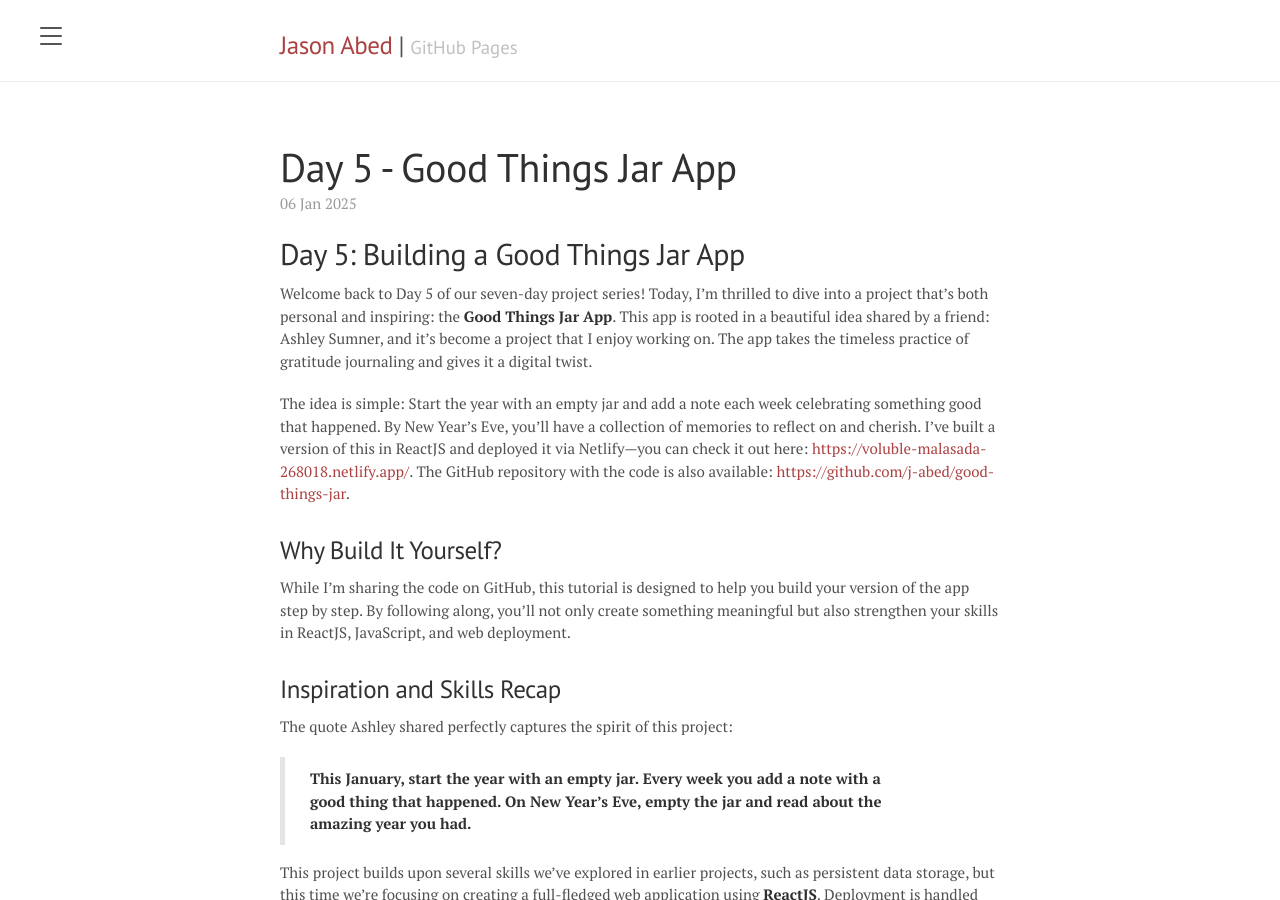
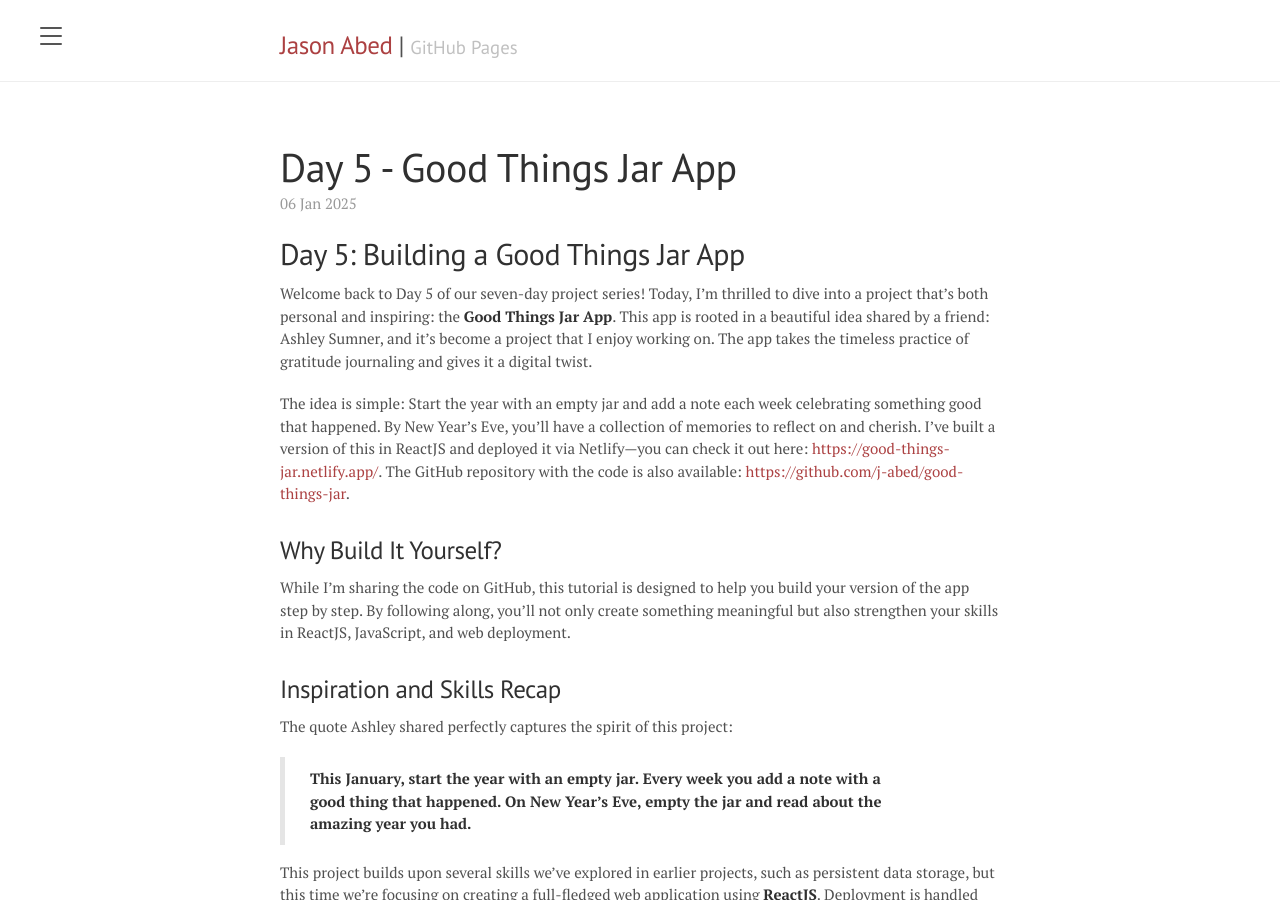
Before and after one commit to j-abed/j-abed.github.io, a Jekyll site: the page built from _posts/2025-01-06-Day 5 Good Things Jar.md, in a window 1280 px wide and 900 px high. Built offline with Jekyll 4.4.1, drawn with Linux system fonts in a browser that asks for light colours; comment, search, counter and statistics services are not loaded; some of the changed lines change nothing that is shown.

Commit message:
updated URL

```diff
--- a/_posts/2025-01-06-Day 5 Good Things Jar.md
+++ b/_posts/2025-01-06-Day 5 Good Things Jar.md
@@ -11,7 +11,7 @@ permalink: /day-5/
 
 Welcome back to Day 5 of our seven-day project series! Today, I’m thrilled to dive into a project that’s both personal and inspiring: the **Good Things Jar App**. This app is rooted in a beautiful idea shared by a friend: Ashley Sumner, and it’s become a project that I enjoy working on. The app takes the timeless practice of gratitude journaling and gives it a digital twist.
 
-The idea is simple: Start the year with an empty jar and add a note each week celebrating something good that happened. By New Year’s Eve, you’ll have a collection of memories to reflect on and cherish. I’ve built a version of this in ReactJS and deployed it via Netlify—you can check it out here: [https://voluble-malasada-268018.netlify.app/](https://voluble-malasada-268018.netlify.app/). The GitHub repository with the code is also available: [https://github.com/j-abed/good-things-jar](https://github.com/j-abed/good-things-jar).
+The idea is simple: Start the year with an empty jar and add a note each week celebrating something good that happened. By New Year’s Eve, you’ll have a collection of memories to reflect on and cherish. I’ve built a version of this in ReactJS and deployed it via Netlify—you can check it out here: [https://good-things-jar.netlify.app/](https://good-things-jar.netlify.app/). The GitHub repository with the code is also available: [https://github.com/j-abed/good-things-jar](https://github.com/j-abed/good-things-jar).
 
 ### Why Build It Yourself?
 
```
